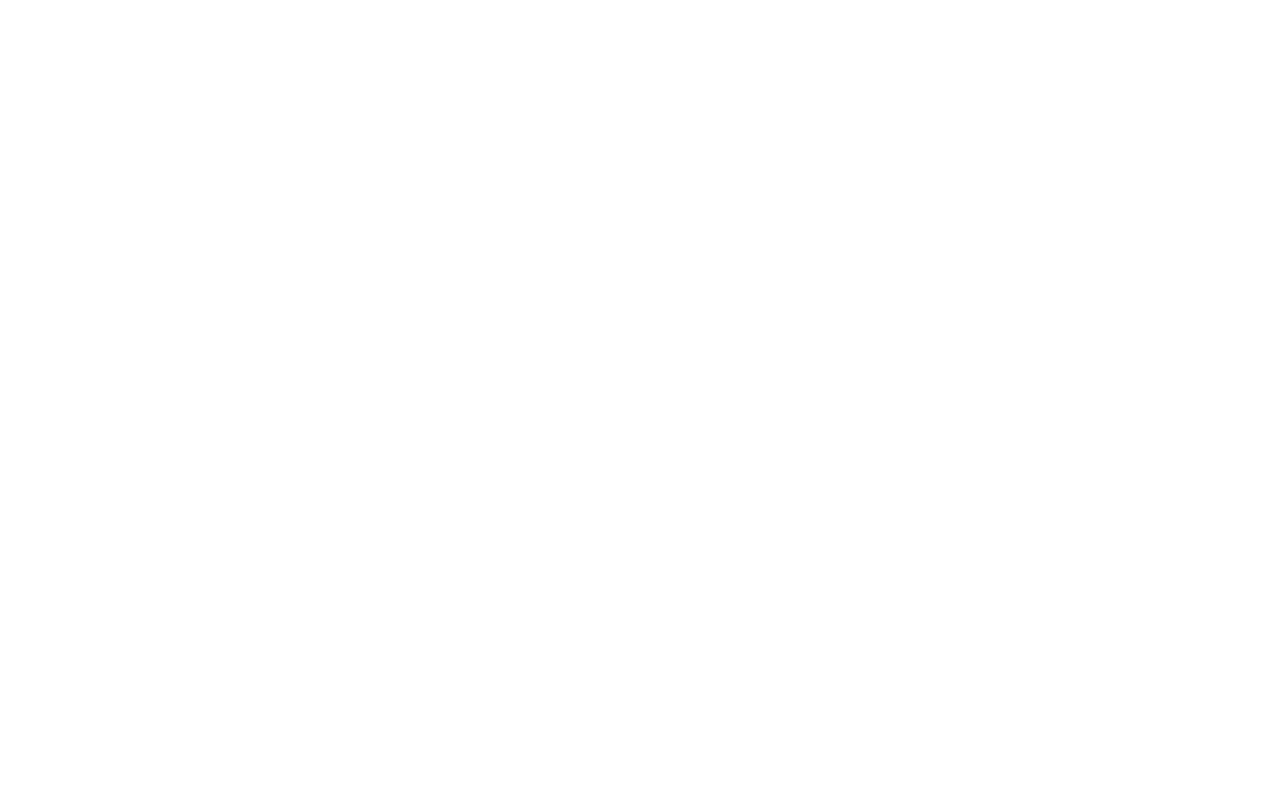
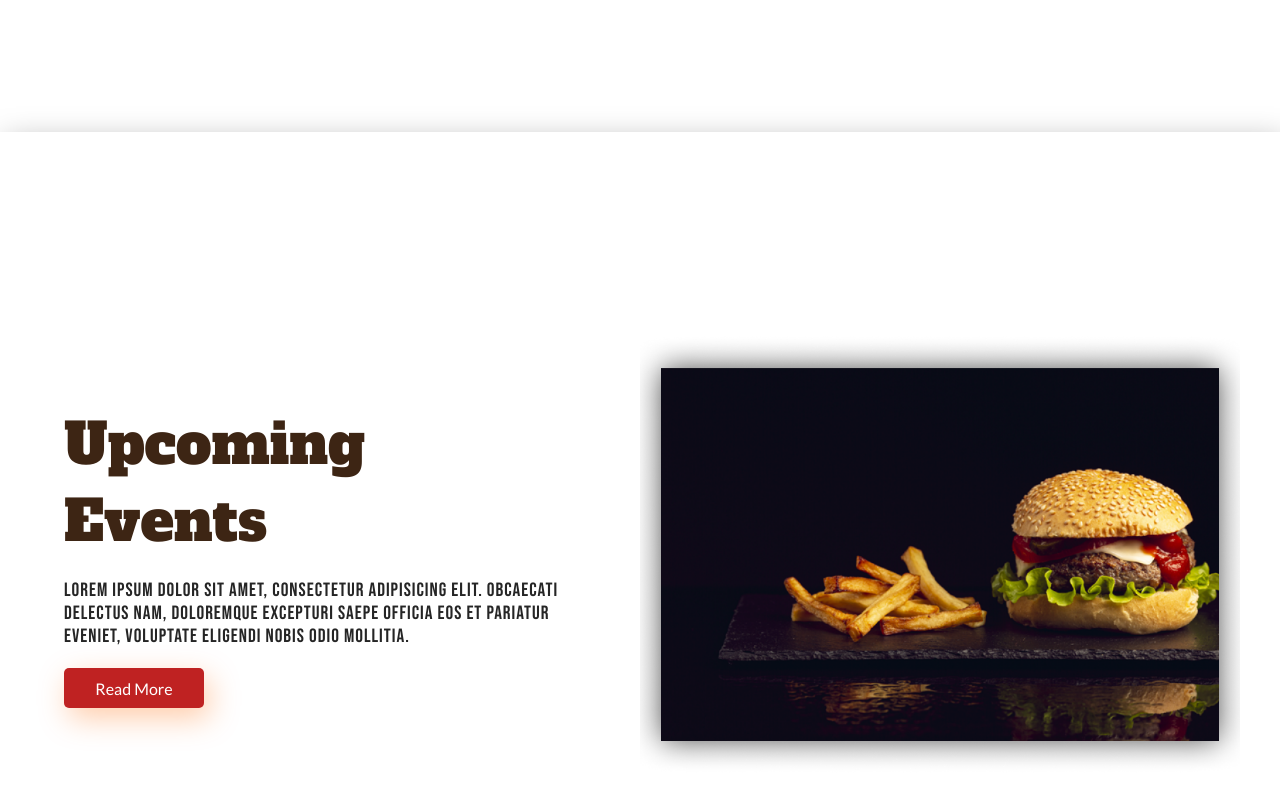
Before and after one commit to AbhishekMazumder/burgeract-house, a React (Create React App) app: page / in a window 1280 px wide. Shown: the part 1696-2496 px from the top of the page. Before the commit the page ends 1728 px from the top, so only its background shows below. Built offline with nearby package versions, Linux system fonts and the light colour scheme.

Commit message:
Add About section

```diff
--- a/src/App.js
+++ b/src/App.js
@@ -6,6 +6,7 @@
 import Navbar from './components/Navbar';
 import Header from './components/Header';
 import Menus from './components/Menus';
+import About from './components/About';
 
 function App() {
 	const [loading, setLoading] = useState(false);
@@ -36,6 +37,7 @@
 					<Navbar />
           <Header />
 					<Menus />
+					<About />
 				</>
 			)}
 		</div>
--- /dev/null
+++ b/src/components/About.jsx
@@ -0,0 +1,20 @@
+import React from 'react'
+import aboutImg from "../images/about.png"
+
+const About = () => {
+  return (
+    <div id="about">
+      <div className="about-text">
+        <h1>Upcoming Events</h1>
+        <p>Lorem ipsum dolor sit amet, consectetur adipisicing elit. Obcaecati delectus nam, doloremque excepturi saepe officia eos et pariatur eveniet, voluptate eligendi nobis odio mollitia.</p>
+        <button>Read More</button>
+      </div>
+
+      <div className="about-image">
+        <img src={aboutImg} alt=""/>
+      </div>
+    </div>
+  )
+}
+
+export default About
```
